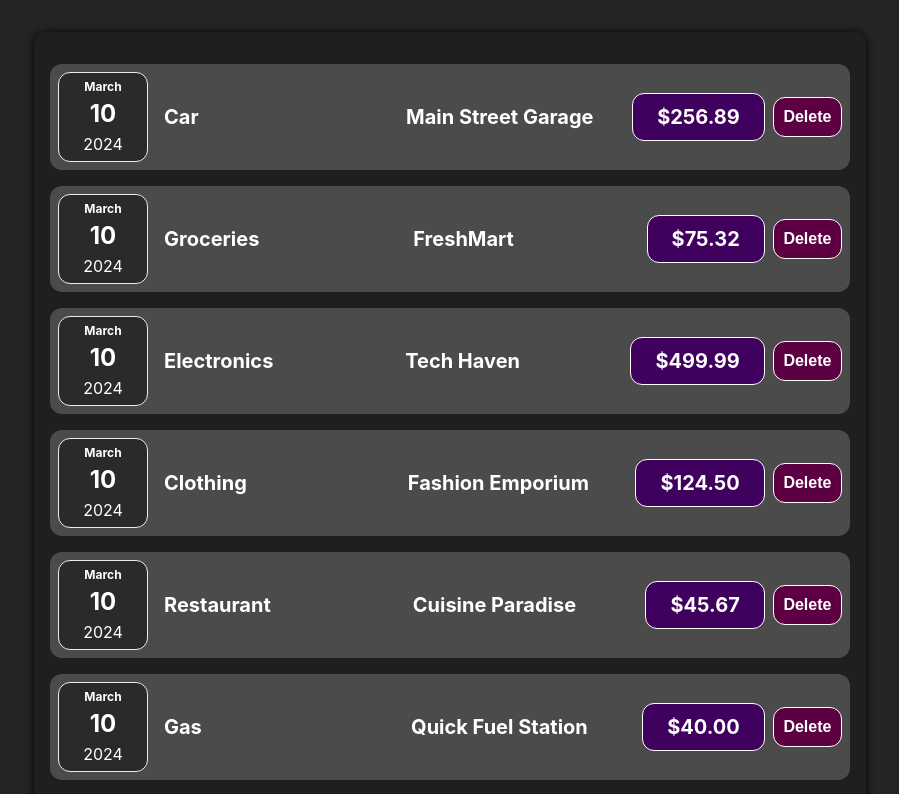
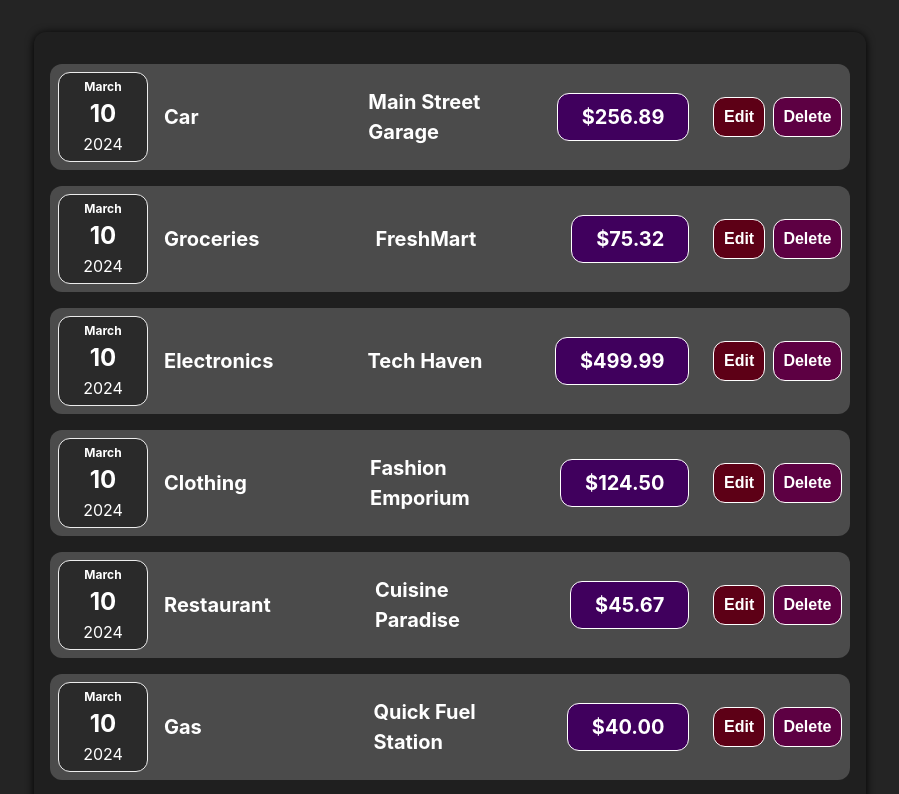
Before and after one commit to Praful-bit/react.js, a React (Vite) app: page / in a window 1280 px wide. Shown: the top 794 px of the page, without its empty margins (190-1089 px from the left). Built offline with nearby package versions, Linux system fonts and the light colour scheme.

Commit message:
create a edit button for change the current amount in to 100$

```diff
--- a/src/Components/Expense/ExpenseDate.jsx
+++ b/src/Components/Expense/ExpenseDate.jsx
@@ -3,7 +3,7 @@ import "./ExpenseItem.css";
 
 const ExpenseDate = (props) => {
   const options = { month: "long" };
-  const month = props.date.toLocaleString("en-US", options);
+  const month = props.date.toLocaleString("en-IN", options);
   const day = props.date.toLocaleString("es-IN", { day: "2-digit" });
   const year = props.date.getFullYear();
   return (
--- a/src/Components/Expense/ExpenseDetails.jsx
+++ b/src/Components/Expense/ExpenseDetails.jsx
@@ -1,12 +1,18 @@
 /* eslint-disable react/prop-types */
+import { useState } from "react";
 import "./ExpenseItem.css";
 
 const ExpenseDetails = (props) => {
+  const [Amount,setAmount]=useState(props.amount)
+  const editData =()=>{
+    setAmount('100$')
+  }
   return (
     <>
       <h2>{props.title}</h2>
       <h2>{props.location}</h2>
-      <div className="expense-item__price">{props.amount}</div>
+      <div className="expense-item__price">{Amount}</div>
+      <button onClick={editData} className="edit">Edit</button>
     </>
   );
 };
--- a/src/Components/Expense/ExpenseItem.css
+++ b/src/Components/Expense/ExpenseItem.css
@@ -98,3 +98,14 @@
         margin-left: 0.5rem;
         cursor: pointer;
 }
+.edit{
+    font-size: 1rem;
+        font-weight: bold;
+        color: white;
+        background-color: #5d0016;
+        border: 1px solid white;
+        padding: 0.6rem;
+        border-radius: 12px;
+        margin-left: 0.5rem;
+        cursor: pointer;
+}
```
Also changed, not shown: src/Components/Expense/ExpenseItem.jsx (+4 -7 lines).
